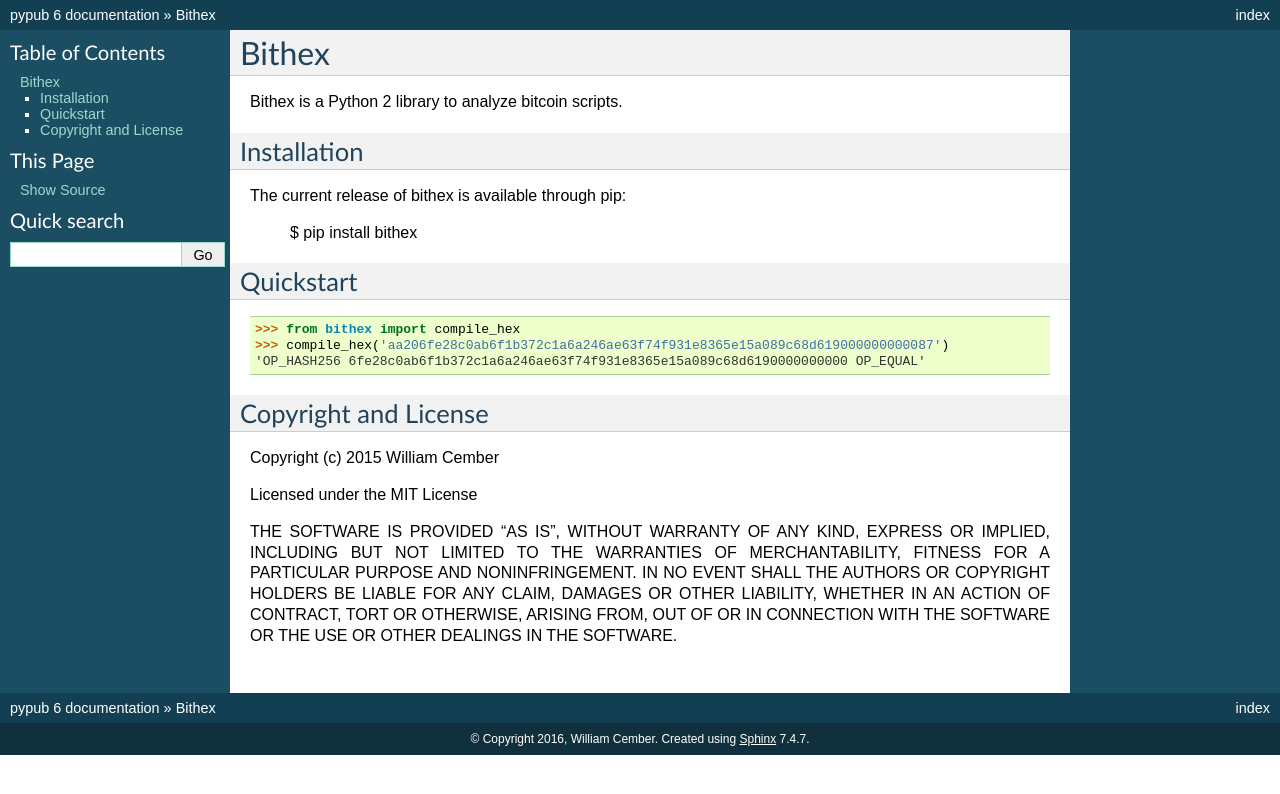
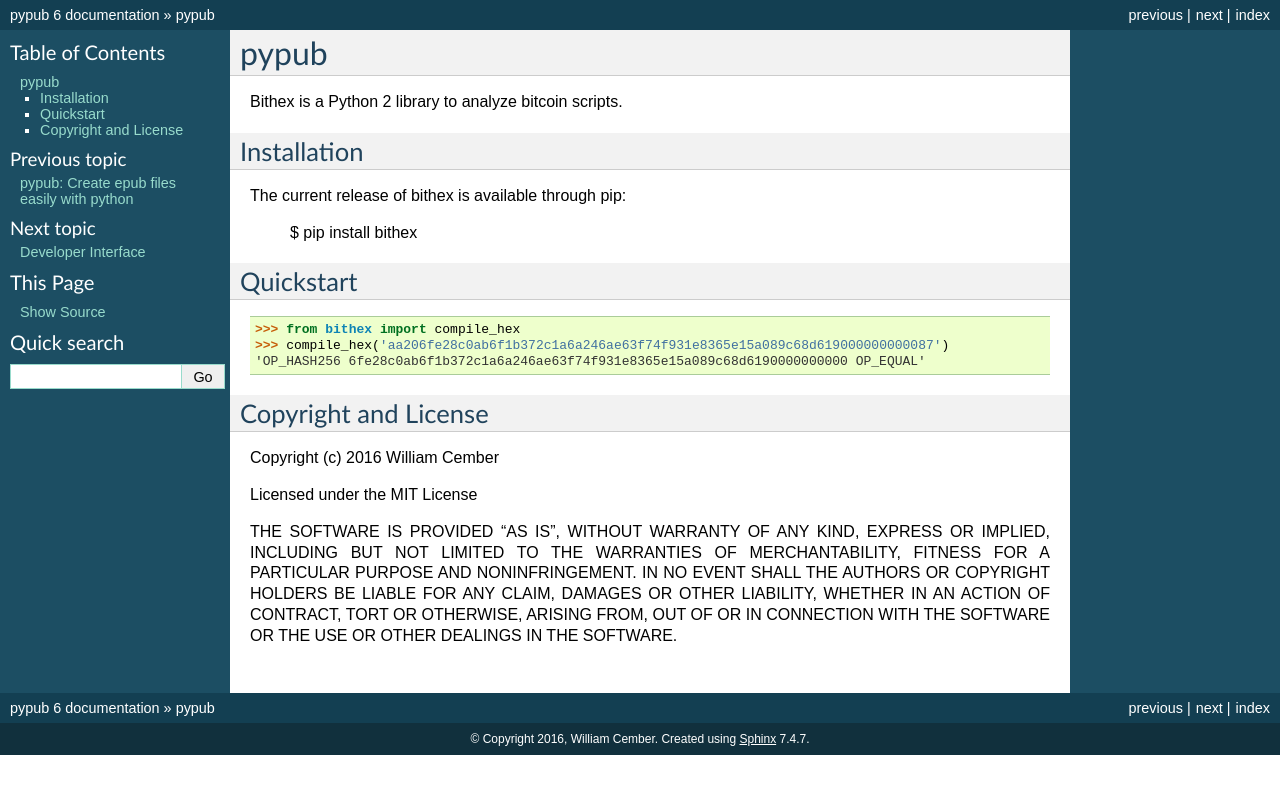
Before and after one commit to wcember/pypub, a Sphinx documentation site: the page built from docs/source/pypub.rst, in a window 1280 px wide. Shown: the top 794 px of the page. Built offline with Sphinx 7.4.7, drawn with Linux system fonts in a browser that asks for light colours; pages that are not in the unit, such as notebooks, are missing from menus.

Commit message:
documentation:

```diff
--- a/docs/source/developer_interface.rst
+++ b/docs/source/developer_interface.rst
@@ -8,7 +8,3 @@
 
 Classes
 =========================
-
-.. autoclass:: pypub.Chapter
-.. autoclass:: pypub.ChapterFactory
-.. autoclass:: pypub.Epub
--- a/docs/source/index.rst
+++ b/docs/source/index.rst
@@ -1,5 +1,5 @@
 
-bithex: Compile Hex to Script
+pypub: Create epub files easily with python
 ==================================
 
 Contents:
@@ -7,7 +7,7 @@
 .. toctree::
    :maxdepth: 2
 
-   bithex_cover
+   pypub
    developer_interface
 
 
--- a/docs/source/pypub.rst
+++ b/docs/source/pypub.rst
@@ -1,4 +1,4 @@
-Bithex
+pypub
 **********
 
 Bithex is a Python 2 library to analyze bitcoin scripts.
@@ -22,7 +22,7 @@
 Copyright and License
 *************************
 
-Copyright (c) 2015 William Cember
+Copyright (c) 2016 William Cember
 
 Licensed under the MIT License
 
```
